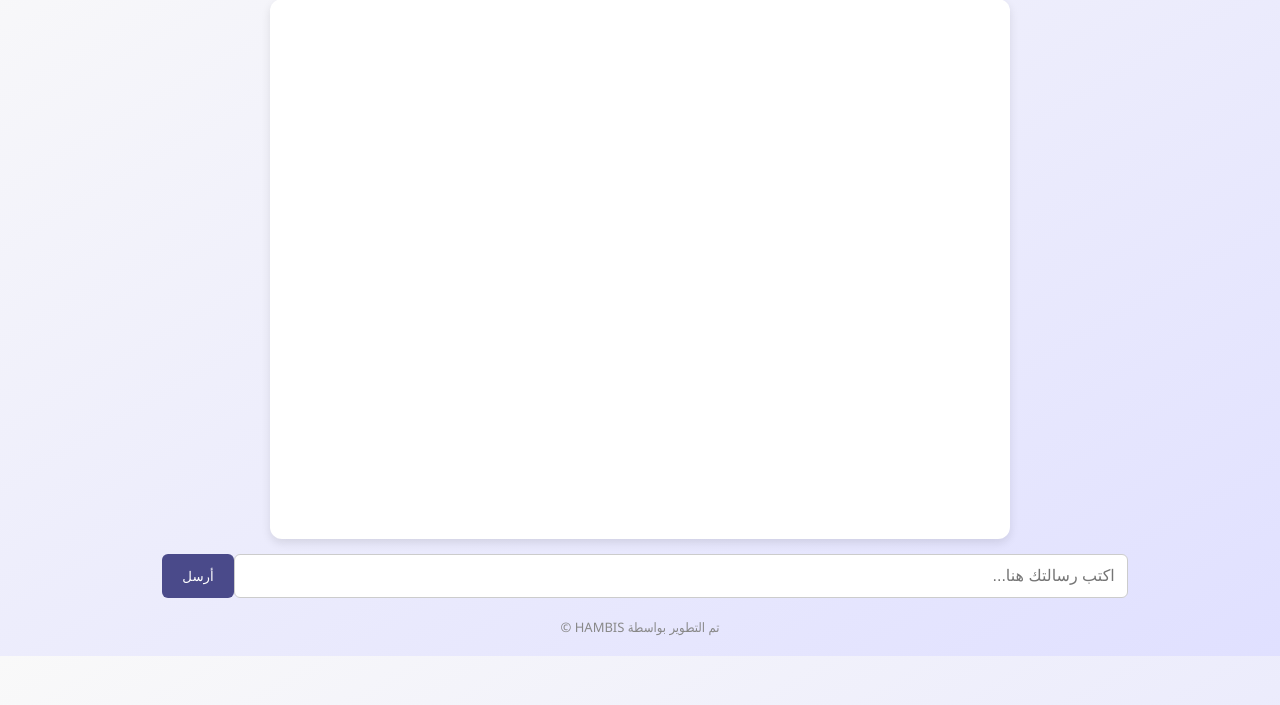
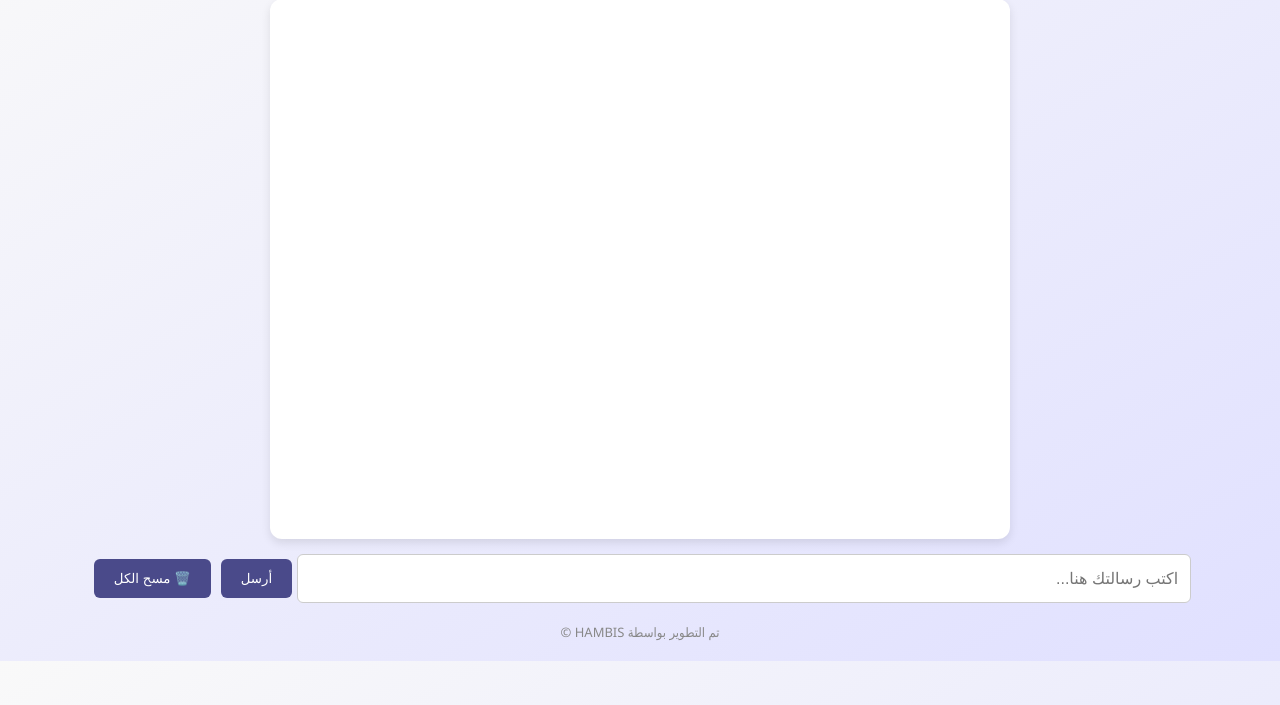
Before and after one commit to Bzaza33/ChatHAMBIS, a Flask app: page / in a window 1280 px wide. Shown: the part 95-800 px from the top of the page. Run offline with Flask 3, Linux system fonts and the light colour scheme.

Commit message:
Update index.html

```diff
--- a/templates/index.html
+++ b/templates/index.html
@@ -54,6 +54,7 @@
       margin-top: 15px;
       display: flex;
       justify-content: center;
+      flex-wrap: wrap;
       width: 100%;
     }
 
@@ -71,7 +72,7 @@
       color: white;
       border: none;
       border-radius: 6px;
-      margin-left: 10px;
+      margin: 5px;
       cursor: pointer;
       transition: background-color 0.3s;
     }
@@ -94,6 +95,7 @@
   <div id="input-area">
     <input id="input" placeholder="اكتب رسالتك هنا...">
     <button onclick="send()">أرسل</button>
+    <button onclick="clearChat()">🗑️ مسح الكل</button>
   </div>
 
   <footer>تم التطوير بواسطة HAMBIS ©</footer>
@@ -117,6 +119,12 @@
       appendMessage("bot", data.response);
     }
 
+    async function clearChat() {
+      const res = await fetch("/delete", { method: "POST" });
+      const data = await res.json();
+      appendMessage("bot", data.response);
+    }
+
     function appendMessage(sender, text) {
       const chatBox = document.getElementById("chat-box");
       const msgDiv = document.createElement("div");
```
